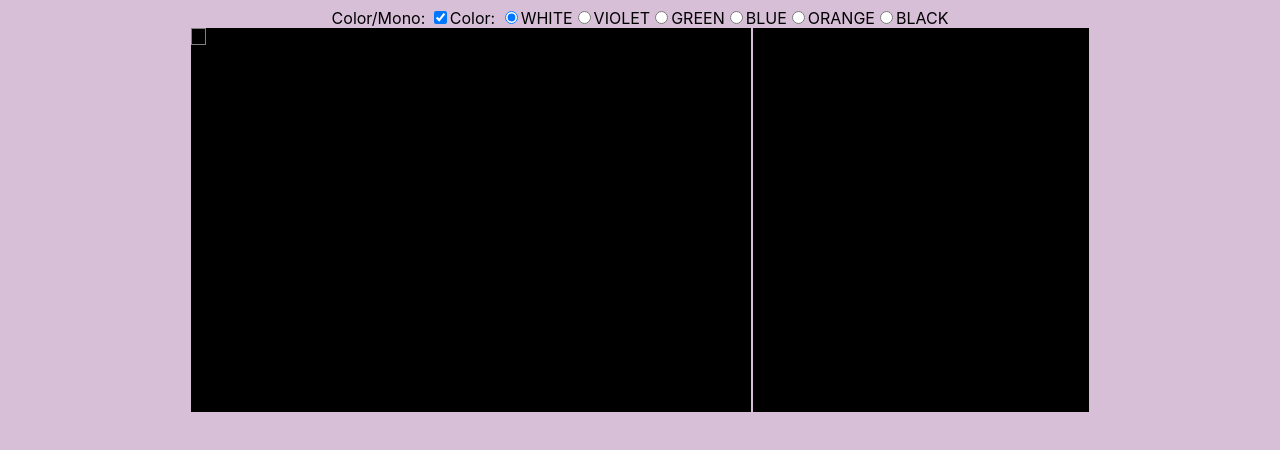
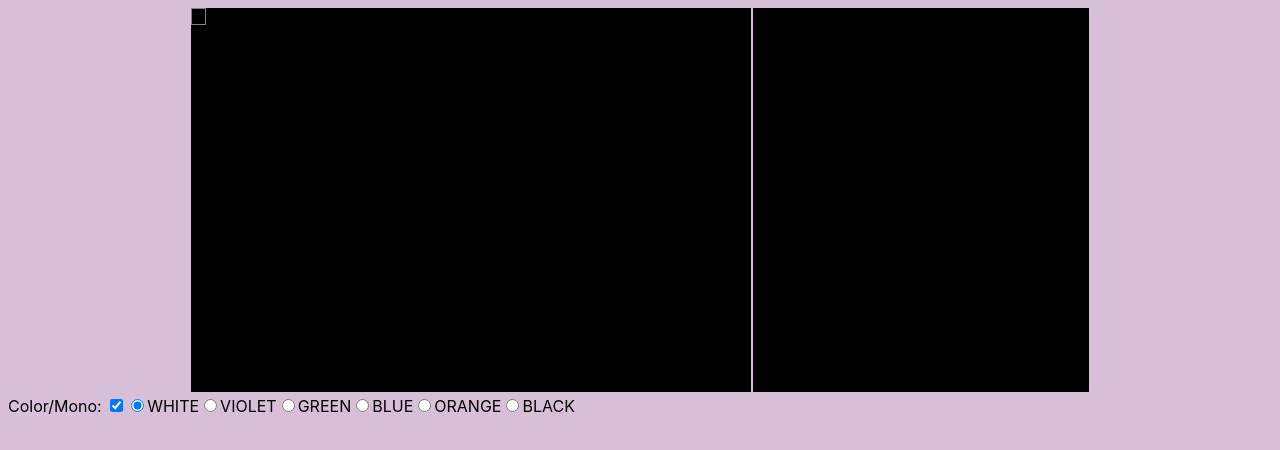
Before and after one commit to nicolebranagan/hiresiarch, a React (Create React App) app: page / in a window 1280 px wide. Shown: the top 450 px of the page. Built offline with nearby package versions, Linux system fonts and the light colour scheme.

Commit message:
Add independent control row at bottom

```diff
--- /dev/null
+++ b/src/components/ControlRow.js
@@ -0,0 +1,30 @@
+import React from 'react';
+import { COLOR_COLORS, MONO_COLORS } from '../Constants';
+
+export default ({
+  color,
+  selectedColor,
+  setSelectedColor,
+  onToggleColor
+}) => {
+  const map = color ? COLOR_COLORS : MONO_COLORS;
+  return (
+    <div style={{width: '100%', textAlign: 'left'}}>
+      <div style={{display: 'inline-block'}}>
+        Color/Mono: <input type="checkbox" checked={color} onChange={onToggleColor} />
+      </div>
+      <div style={{display: 'inline-block'}}>
+        {map.map(color => <span key={color}>
+          <input
+            type='radio'
+            name='colorSelect'
+            value={color}
+            checked={color === selectedColor}
+            onChange={e => setSelectedColor(e.target.value)}
+          />
+          {color}
+        </span>)}
+      </div>
+    </div>
+  );
+}
--- a/src/components/HiresContainer.js
+++ b/src/components/HiresContainer.js
@@ -1,9 +1,10 @@
 import React, { PureComponent } from 'react';
 import { fromJS, List } from 'immutable';
-import { HIRES_WIDTH, HIRES_BYTE_WIDTH, HIRES_HEIGHT, Colors, COLOR_COLORS, MONO_COLORS, ColorCodes } from '../Constants';
+import { HIRES_WIDTH, HIRES_BYTE_WIDTH, HIRES_HEIGHT, Colors, ColorCodes } from '../Constants';
 import { HiresRowRecord } from '../Records';
 import SelectorBox from './SelectorBox';
 import DrawingBox from './DrawingBox';
+import ControlRow from './ControlRow';
 
 export default class HiresContainer extends PureComponent {
   constructor(props) {
@@ -87,34 +88,11 @@ export default class HiresContainer extends PureComponent {
     });
   }
 
-  renderColorOptions() {
-    const { color, selectedColor } = this.state;
-    const map = color ? COLOR_COLORS : MONO_COLORS;
-    return (
-      <span>
-        {map.map(color => <span key={color}>
-          <input
-            type='radio'
-            name='colorSelect'
-            value={color}
-            checked={color === selectedColor}
-            onChange={(e) => this.setState({selectedColor: e.target.value})}
-          />
-          {color}
-        </span>)}
-      </span>
-    )
-  }
-
   render() {
-    const { data, color, dragging, startx, starty } = this.state;
+    const { data, color, dragging, startx, starty, selectedColor } = this.state;
 
     return (
       <div>
-        <div>
-          <span>Color/Mono: <input type="checkbox" checked={color} onChange={this.onToggleColor} /></span>
-          <span>Color: {this.renderColorOptions()} </span>
-        </div>
         <SelectorBox
           data={data}
           color={color}
@@ -131,6 +109,12 @@ export default class HiresContainer extends PureComponent {
           starty={starty}
           drawSelectedColor={this.drawSelectedColor}
         />
+        <ControlRow
+          color={color}
+          selectedColor={selectedColor}
+          setSelectedColor={selectedColor => this.setState({selectedColor})}
+          onToggleColor={this.onToggleColor}
+        />
       </div>
     );
   }
```
